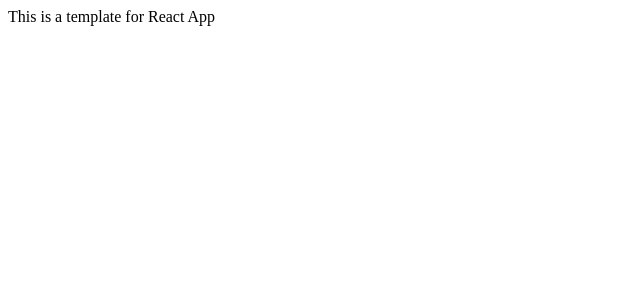
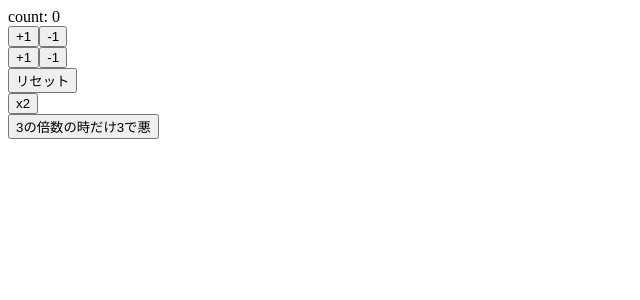
Before and after one commit to mczk9402/react-hooks-101, a React (Create React App) app: page / in a window 1280 px wide. Shown: the top 300 px of the page, without its empty margins (0-640 px from the left). Built offline with nearby package versions, Linux system fonts and the light colour scheme.

Commit message:
my first React Hook with useState

```diff
--- a/src/App.js
+++ b/src/App.js
@@ -1,7 +1,47 @@
-import React from "react";
+import React, { useState } from "react";
 
 const App = () => {
-  return <div>This is a template for React App</div>;
+  const [count, setCount] = useState(0);
+
+  const increment = () => setCount(count + 1);
+  const decrement = () => setCount(count - 1);
+  const increment2 = () => setCount((previousCount) => previousCount + 1);
+  const decrement2 = () => setCount((previousCount) => previousCount - 1);
+  const reset = () => setCount(0);
+  // const double = () => setCount((prev) => prev * 2);
+  const double = () => setCount(count * 2);
+  // const divide3 = () => count % 3 === 0 && setCount(count / 3);
+  const divide3 = () =>
+    setCount((previousCount) => {
+      if (previousCount % 3 === 0) {
+        return previousCount / 3;
+      } else {
+        return previousCount;
+      }
+    });
+
+  return (
+    <div>
+      <div>count: {count}</div>
+      <div>
+        <button onClick={increment}>+1</button>
+        <button onClick={decrement}>-1</button>
+      </div>
+      <div>
+        <button onClick={increment2}>+1</button>
+        <button onClick={decrement2}>-1</button>
+      </div>
+      <div>
+        <button onClick={reset}>リセット</button>
+      </div>
+      <div>
+        <button onClick={double}>x2</button>
+      </div>
+      <div>
+        <button onClick={divide3}>3の倍数の時だけ3で悪</button>
+      </div>
+    </div>
+  );
 };
 
 export default App;
```
